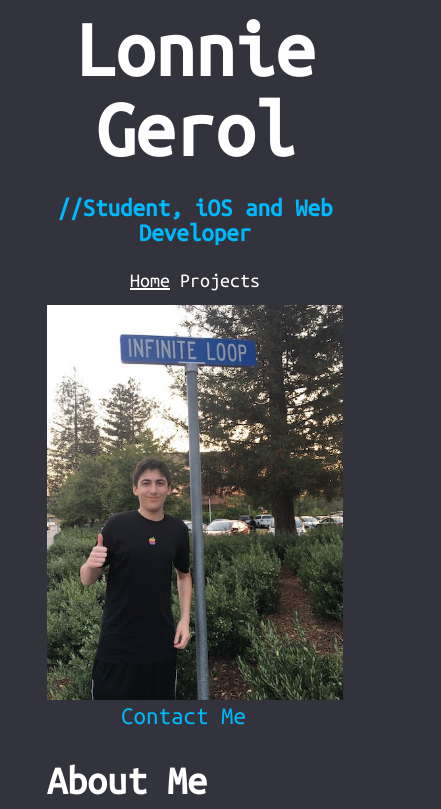
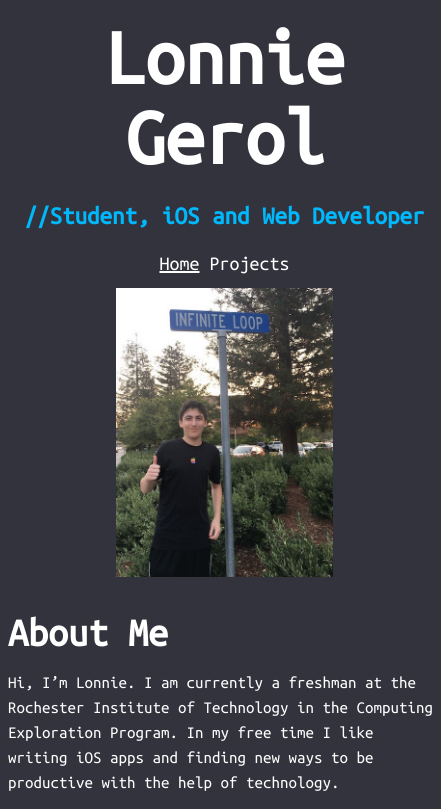
Before and after one commit to Lontronix/Personal-Website, a plain HTML site: page index.html in a window 390 px wide. Shown: the top 809 px of the page, 441 px wide, since content can reach past the window. Drawn offline with Linux system fonts and the light colour scheme.

Commit message:
various changes to try and get grid to function properly

```diff
--- a/assets/styles.css
+++ b/assets/styles.css
@@ -2,8 +2,52 @@ body{
     background-color: #33333D;
     color: white;
     font-family: 'Ubuntu Mono', monospace;
-    padding-left: 250px;
-    padding-right: 250px;
+    padding-right: 10%;
+    padding-left: 10%;
+}
+.wrapper{
+    display: grid;
+    grid: "header header"
+          "left-content right-content"
+          "footer footer";
+    gap: 0px 25px;
+    grid-template-columns: 1fr 1fr;
+
+}
+
+
+.header{
+    text-align: center;
+    font-size: 40px;
+    grid-area: header;
+    /* background-color: pink; */
+}
+
+.left-content{
+    grid-area: left-content;
+   /* background-color: blue; */
+}
+
+.test{
+    float: right;
+    text-align: right;
+    flex-wrap: nowrap;
+}
+
+
+
+.right-content{
+    grid-area: right-content;
+   /* background-color: orange; */
+}
+
+.footer{
+    display: flex;
+    flex-direction: row;
+    justify-content: center;
+    align-items: center;
+    grid-area: footer;
+    background-color: green;
 
 }
 
@@ -14,7 +58,7 @@ h1{
 
 h2{
     font-size: 40px;
-    margin-bottom: 10px;
+    margin-bottom:10px;
 }
 
 h3{
@@ -29,10 +73,7 @@ p{
 }
 
 
-.wrapper{
-    flex-wrap: nowrap;
-    display: flex;
-}
+
 
 .text{
     margin-left: 25%;
@@ -40,10 +81,7 @@ p{
 
 
 
-.header{
-    text-align: center;
-    font-size: 40px;
-}
+
 
 .navigation{
     font-size: 20px;
@@ -60,9 +98,8 @@ a {
 
 }
 
-.left{
-    margin-right: 50px;
-}
+
+
 
 .large-link{
     color: #00b8fc;
@@ -70,70 +107,41 @@ a {
     text-decoration: none;
 }
 
-.left .large-link{
+.left-content .large-link{
     left: auto;
     right: auto;
     padding-left: 25%;
 
 }
 
-.footer{
-    margin-top: 25px;
-    display: flex;
-    flex-direction: row;
-    justify-content: center;
-    align-items: center;
 
-}
 
 .social-media-button{
     padding: 25px;
     margin-left: 25px;
 }
 
-@media screen and (min-width: 1300px){
+@media only screen and (max-width: 975px){
     body{
-        padding-left: 250px;
-        padding-right: 250px;
+        padding-left: 0%;
+        padding-right: 0%;
 
     }
-}
-
-@media screen and (max-width: 1200px){
-    body{
-        padding-left: 100px;
-        padding-right: 100px;
-
-    }
-}
-
-@media screen and (max-width: 950px){
-    body{
-        flex-wrap: nowrap;
-        padding-left: 10%;
-        padding-right: 10%;
+    .wrapper{
+        grid: "header header"
+              "left-content left-content"
+              "right-content right-content"
+              "footer footer";
 
 
     }
 
-    .wrapper{
-      display: inline-block;
-      padding-right: auto;
-      width: 100%;
-    }
-    .left{
-        margin-right: 0px;
+    .test{
+        float: none;
+        text-align: center;
     }
 
     img{
-       width: 100%;
+        width: 50%;
     }
-    .header{
-        size: 100%;
-    }
-
-    .footer{
-        width: 100%;
-    }
-
 }
--- a/index.html
+++ b/index.html
@@ -11,6 +11,7 @@
 </head>
 
 <body>
+<div class = "wrapper">
     <div class = "header">
         <h1>Lonnie Gerol</h1>
         <h3>//Student, iOS and Web Developer</h3>
@@ -19,13 +20,13 @@
             <a href = "projects.html">Projects</a>
         </div>
     </div>
-
-<div class = "wrapper">
-    <div class = "left">
+        <div class = "left-content">
+            <div class = "test">
             <img src = "assets/lonnie-gerol.jpeg">
-        <a href = "mailto:lonniegerol@gmail.com" class = "large-link">Contact Me</a>
+            <!--<a href = "mailto:lonniegerol@gmail.com" class = "large-link">Contact Me</a>!-->
             </div>
-    <div class = "right">
+        </div>
+        <div class = "right-content">
             <h2>About Me</h2>
             <p>
                 Hi, I’m Lonnie. I am currently a freshman at the <a href = "https://rit.edu">Rochester Institute of Technology</a>
@@ -51,7 +52,7 @@
                     <br>
                     <a href = "assets/Lonnie Gerol Resume.pdf" target = "#" class = "large-link">Resume</a>
                 </div>
-</div>
+
 
             <div class = "footer">
                 <div class = "social-media-button">
@@ -67,5 +68,7 @@
                     <a target="#" href = "https://www.linkedin.com/in/lonnie-gerol-0130b1148">Lonnie Gerol</a>
                 </div>
             </div>
+</div>
+
 </body>
 </html>
```
Lines whose indentation alone changed are shown as unchanged.
